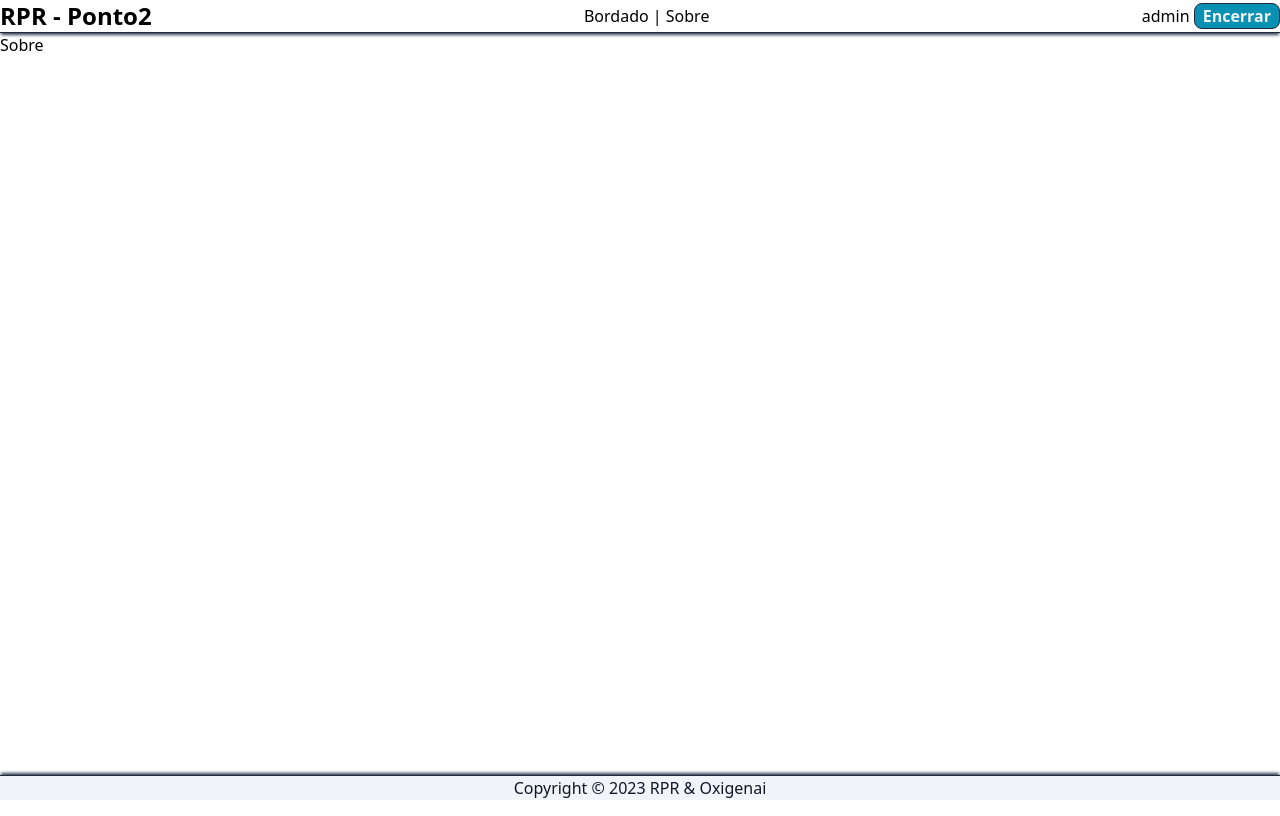
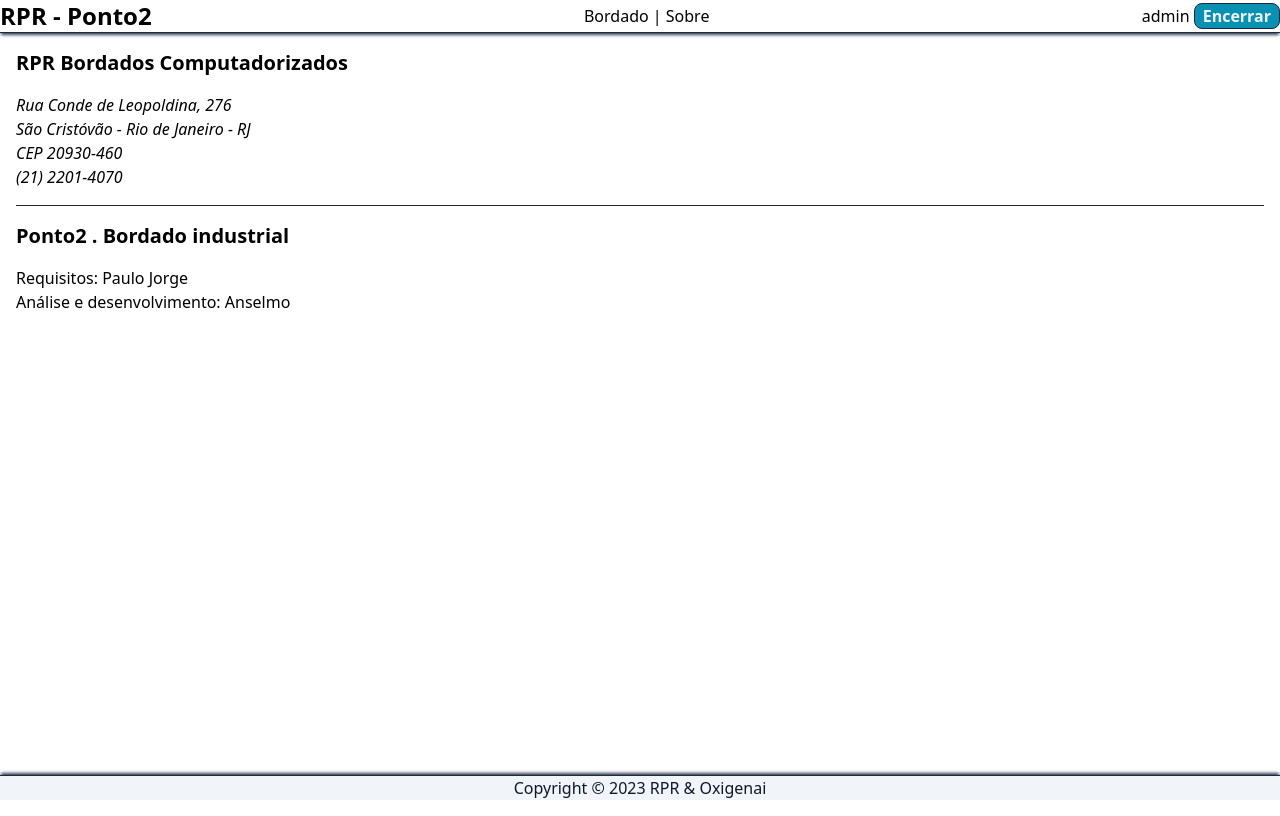
Before and after one commit to anselmobd/ponto2v0.9, a Vue app in the folder front/: page /sobre in a window 1280 px wide. Built offline with nearby package versions, Linux system fonts and the light colour scheme.

Commit message:
Sobre com conteúdo

```diff
--- a/front/src/views/Sobre.vue
+++ b/front/src/views/Sobre.vue
@@ -1,5 +1,18 @@
 <template>
   <div>
-    <h1>Sobre</h1>
+    <article class="m-4">
+      <h3 class="text-xl my-4 font-bold">RPR Bordados Computadorizados</h3>
+      <address>
+        Rua Conde de Leopoldina, 276<br>
+        São Cristóvão - Rio de Janeiro - RJ<br>
+        CEP 20930-460<br>
+        <a href="tel:+552122014070">(21) 2201-4070</a>
+      </address>
+    </article>
+    <article class="m-4 border-t border-solid border-slate-800">
+      <h3 class="text-xl my-4 font-bold">Ponto2 . Bordado industrial</h3>
+      <p>Requisitos: Paulo Jorge<br>
+        Análise e desenvolvimento: <a href="mailto:anselmo@oxigenai.com.br">Anselmo</a></p>
+    </article>
   </div>
 </template>
```
